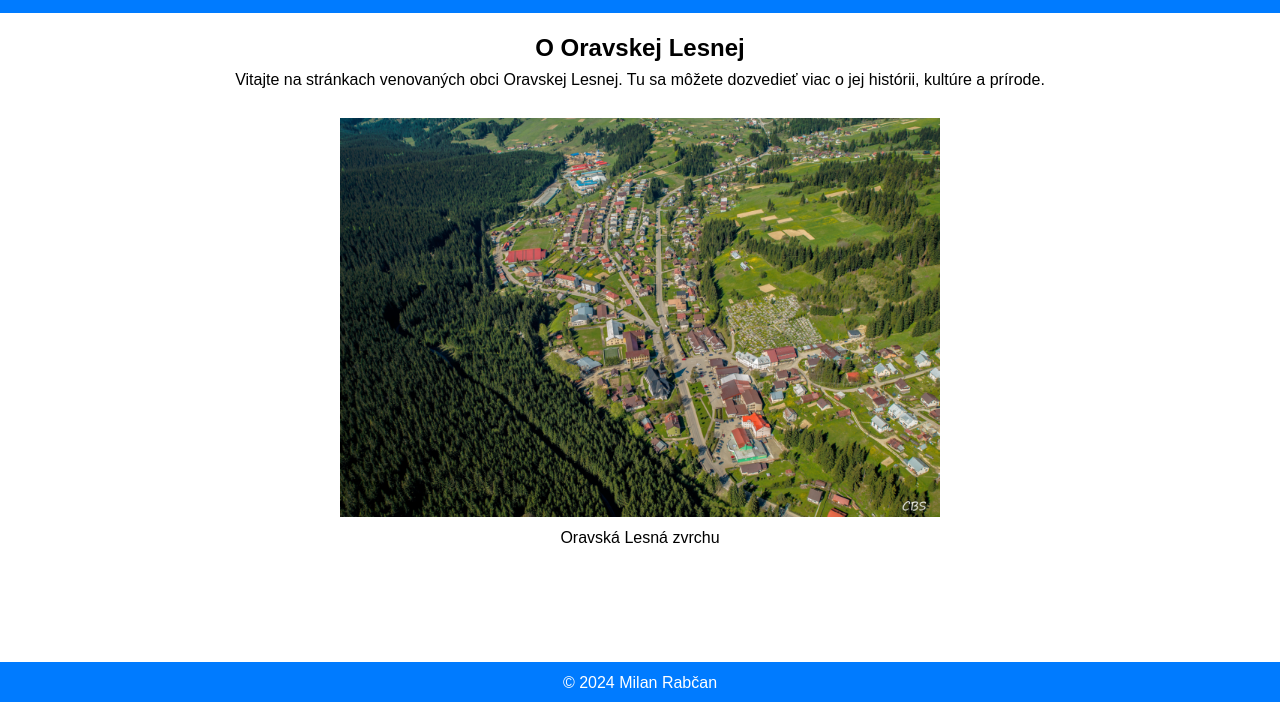
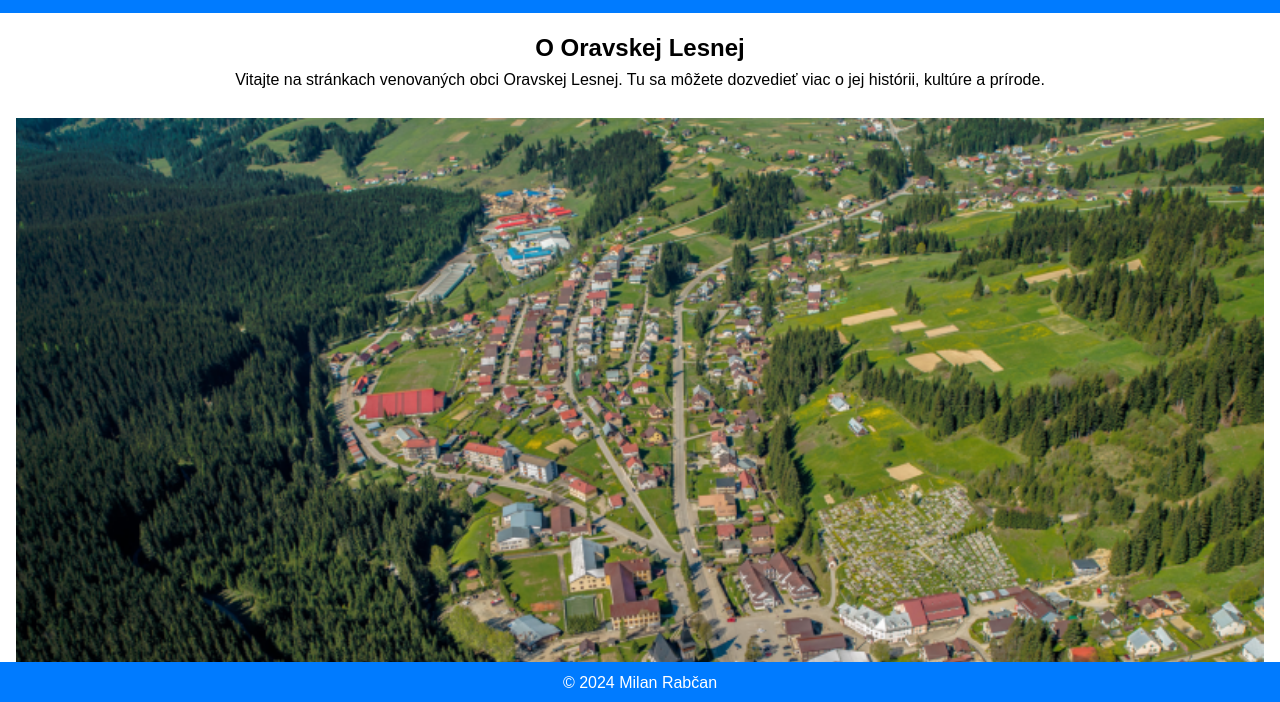
Before and after one commit to MilanR11/WebDizajn1, a plain HTML site: page index.html in a window 1280 px wide. Shown: the part 96-798 px from the top of the page. Drawn offline with Linux system fonts and the light colour scheme.

Commit message:
Add files via upload

```diff
--- a/index.html
+++ b/index.html
@@ -27,7 +27,7 @@
             <p>Vitajte na stránkach venovaných obci Oravskej Lesnej. Tu sa môžete dozvedieť viac o jej histórii, kultúre a prírode.</p>
 			<br>
             <!-- Obrázok obce -->
-            <img src="obec_obrazok.png" alt="Obec Oravská Lesná" width="600">
+            <img src="obec_obrazok.png" alt="Obec Oravská Lesná" class="responsive-image">
 			<p> Oravská Lesná zvrchu </p>
         </section>
     </main>
--- a/style.css
+++ b/style.css
@@ -54,3 +54,10 @@ footer {
     font-size: 18px; /* Nastav veľkosť písma podľa potreby */
     font-weight: bold;
 }
+
+
+.responsive-image {
+    width: 100%;  /* Nastaví obrázok na 100% šírky rodičovského kontajnera */
+    height: auto; /* Udržuje pôvodný pomer strán obrázka */
+    max-width: 100%; /* Zabezpečuje, že obrázok neprekročí šírku kontajnera */
+}
```
